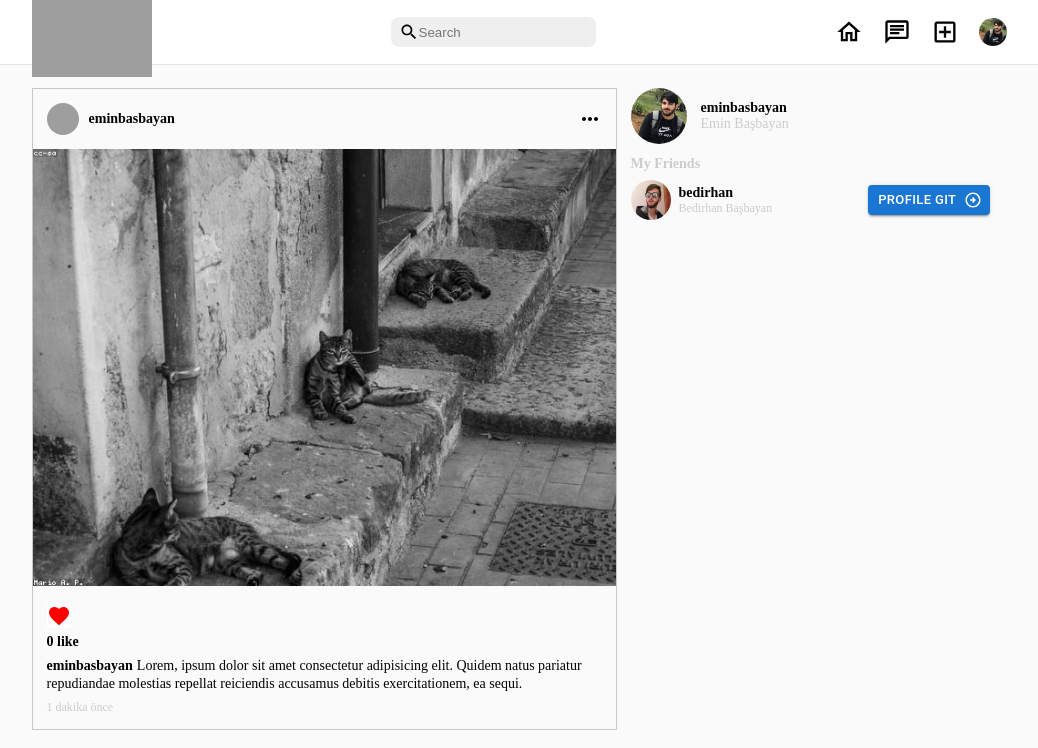
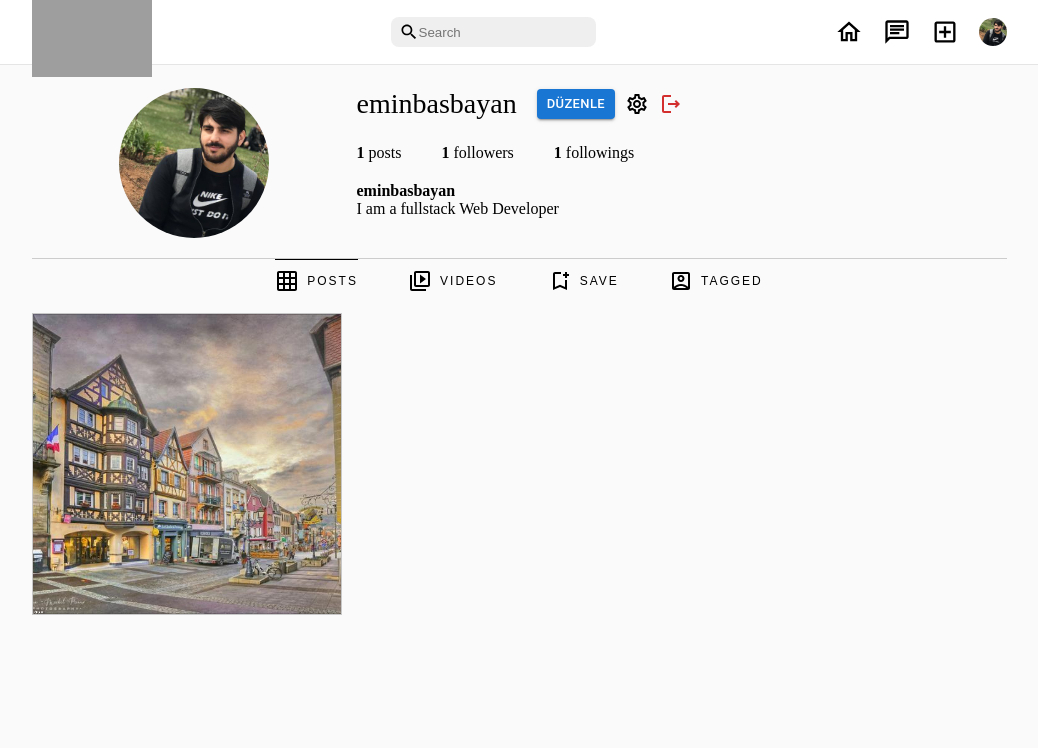
Before and after one commit to YunusEmreKilic44/instagram-clone, a React app in the folder frontend/: page / in a window 1280 px wide. Shown: the top 748 px of the page, without its empty margins (121-1159 px from the left). Built offline with nearby package versions, Linux system fonts and the light colour scheme; grey boxes are pictures that could not be loaded; the HTML template or start-up script is replaced by a standard one.

Commit message:
Profile page

```diff
--- a/frontend/src/App.jsx
+++ b/frontend/src/App.jsx
@@ -2,6 +2,7 @@ import { useState } from "react";
 import Header from "./components/Header/Header";
 import Home from "./pages/Home/Home";
 import Share from "./components/Share/Share";
+import Profile from "./pages/Profile/Profile";
 
 const App = () => {
   const [open, setOpen] = useState(false);
@@ -16,7 +17,8 @@ const App = () => {
     <div>
       <Header handleOpen={handleOpen} />
       <Share handleClose={handleClose} open={open} />
-      <Home />
+      {/* <Home /> */}
+      <Profile />
     </div>
   );
 };
--- a/frontend/src/components/Post/Post.css
+++ b/frontend/src/components/Post/Post.css
@@ -27,11 +27,11 @@
   background: #fafafa;
 }
 
-.post-header .post-image {
+.post-image {
   display: flex;
 }
 
-.post-header .post-image img {
+.post-image img {
   object-fit: cover;
 }
 
--- a/frontend/src/components/Post/Post.jsx
+++ b/frontend/src/components/Post/Post.jsx
@@ -3,14 +3,16 @@ import MoreHorizIcon from "@mui/icons-material/MoreHoriz";
 import FavoriteIcon from "@mui/icons-material/Favorite";
 import "./Post.css";
 
-const Post = () => {
+const Post = ({ top, bottom }) => {
   return (
     <div className="post-wrapper">
+      {top && (
         <div className="post-header">
           <div className="post-header-left">
             <a href="/">
               <Avatar
-              src="/static/images/avatar/1.jpg"
+                alt="Remy Sharp"
+                src="/images/person/0.png"
                 sx={{ width: 32, height: 32 }}
               />
             </a>
@@ -24,9 +26,11 @@ const Post = () => {
             </button>
           </div>
         </div>
+      )}
       <div className="post-image">
-        <img src="/images/post/1.png" alt="Post image" />
+        <img src="/images/post/2.png" alt="Post image" />
       </div>
+      {bottom && (
         <div className="post-bottom">
           <div className="post-like">
             <button>
@@ -46,6 +50,7 @@ const Post = () => {
           </div>
           <div className="post-time">1 dakika önce</div>
         </div>
+      )}
     </div>
   );
 };
--- a/frontend/src/pages/Home/Home.jsx
+++ b/frontend/src/pages/Home/Home.jsx
@@ -8,8 +8,8 @@ const Home = () => {
       <div className="home-page">
         <div className="home-page-left">
           <div className="posts">
-            <Post />
-            <Post />
+            <Post top bottom />
+            <Post bottom />
           </div>
         </div>
         <div className="home-page-right">
--- a/frontend/src/pages/Profile/Profile.css
+++ b/frontend/src/pages/Profile/Profile.css
@@ -0,0 +1,132 @@
+.profile-page {
+  margin: 88px 0;
+}
+
+.profile-page .profile-head {
+  display: flex;
+  justify-content: space-between;
+}
+
+.profile-page .profile-head .head-left {
+  flex: 1;
+  display: flex;
+  justify-content: center;
+}
+
+.profile-page .profile-head .head-right {
+  flex: 2;
+  display: flex;
+  flex-direction: column;
+}
+
+.profile-page .head-right-top {
+  display: flex;
+  column-gap: 20px;
+  align-items: center;
+}
+
+.profile-page .profile-page-buttons {
+  display: flex;
+  column-gap: 10px;
+  align-items: center;
+}
+
+.profile-page .profile-page-buttons button:not(:first-child) {
+  background: #fafafa;
+}
+
+.profile-page .profile-head .profile-page-username {
+  font-size: 28px;
+}
+
+.profile-page .head-right-center {
+  display: flex;
+  column-gap: 40px;
+  margin: 24px 0 20px 0;
+}
+
+.profile-page .head-right-center > div {
+  display: flex;
+  column-gap: 4px;
+}
+
+.profile-page .head-right-bottom {
+  display: flex;
+  flex-direction: column;
+}
+
+/* profile body section */
+
+/*! navigation tabs  */
+
+.profile-body {
+  border-top: 1px solid #ccc;
+  margin-top: 20px;
+  padding-top: 10px;
+}
+
+.profile-body .profile-nav-tabs {
+  display: flex;
+  width: 50%;
+  margin: auto;
+  justify-content: space-between;
+}
+
+.profile-body .profile-nav-tabs > button {
+  background: #fafafa;
+  display: flex;
+  align-items: center;
+  font-size: 12px;
+  letter-spacing: 2px;
+  column-gap: 8px;
+  position: relative;
+}
+
+.profile-body .profile-nav-tabs > button.active:after {
+  content: "";
+  background: #000;
+  width: 100%;
+  height: 1px;
+  position: absolute;
+  top: -10px;
+}
+
+/*! Post grid */
+
+.profile-body .profile-post-grid {
+  margin-top: 20px;
+  display: grid;
+  grid-template-columns: auto auto auto;
+  gap: 20px;
+}
+
+.profile-body .profile-post-grid .grid-post {
+  max-width: 310px;
+  position: relative;
+}
+
+.profile-body .profile-post-grid .grid-post img {
+  height: 300px;
+}
+
+.profile-body .profile-post-grid .grid-post .like-icon-wrapper {
+  position: absolute;
+  left: 50%;
+  top: 50%;
+  display: flex;
+  align-items: center;
+  opacity: 0;
+  transition: opacity 0.2s ease;
+}
+
+.profile-body .profile-post-grid .grid-post:hover .like-icon-wrapper {
+  opacity: 1;
+}
+
+.profile-post-grid .like-icon {
+  color: red;
+}
+
+.profile-post-grid b {
+  color: #fff;
+}
--- a/frontend/src/pages/Profile/Profile.jsx
+++ b/frontend/src/pages/Profile/Profile.jsx
@@ -1,5 +1,95 @@
+import Avatar from "@mui/material/Avatar";
+import Button from "@mui/material/Button";
+import SettingsOutlinedIcon from "@mui/icons-material/SettingsOutlined";
+import LogoutOutlinedIcon from "@mui/icons-material/LogoutOutlined";
+import GridOnOutlinedIcon from "@mui/icons-material/GridOnOutlined";
+import VideoLibraryOutlinedIcon from "@mui/icons-material/VideoLibraryOutlined";
+import BookmarkAddOutlinedIcon from "@mui/icons-material/BookmarkAddOutlined";
+import AccountBoxOutlinedIcon from "@mui/icons-material/AccountBoxOutlined";
+import FavoriteIcon from "@mui/icons-material/Favorite";
+
+import "./Profile.css";
+import Post from "../../components/Post/Post";
+
 const Profile = () => {
-  return <div>Profile</div>;
+  return (
+    <div className="container">
+      <div className="profile-page">
+        <div className="profile-head">
+          <div className="head-left">
+            <Avatar
+              alt="Remy Sharp"
+              src="/images/person/0.png"
+              sx={{ width: 150, height: 150 }}
+            />
+          </div>
+          <div className="head-right">
+            <div className="head-right-top">
+              <span className="profile-page-username">eminbasbayan</span>
+              <div className="profile-page-buttons">
+                <Button variant="contained" size="small">
+                  Düzenle
+                </Button>
+                <button>
+                  <SettingsOutlinedIcon />
+                </button>
+                <button>
+                  <LogoutOutlinedIcon color="error" />
+                </button>
+              </div>
+            </div>
+            <div className="head-right-center">
+              <div className="post-count">
+                <b>1</b>
+                <span>posts</span>
+              </div>
+              <div className="follower-count">
+                <b>1</b>
+                <span>followers</span>
+              </div>
+              <div className="following-count">
+                <b>1</b>
+                <span>followings</span>
+              </div>
+            </div>
+            <div className="head-right-bottom">
+              <b>eminbasbayan</b>
+              <span>I am a fullstack Web Developer</span>
+            </div>
+          </div>
+        </div>
+        <div className="profile-body">
+          <div className="profile-nav-tabs">
+            <button className="active">
+              <GridOnOutlinedIcon />
+              <span>POSTS</span>
+            </button>
+            <button>
+              <VideoLibraryOutlinedIcon />
+              <span>VIDEOS</span>
+            </button>
+            <button>
+              <BookmarkAddOutlinedIcon />
+              <span>SAVE</span>
+            </button>
+            <button>
+              <AccountBoxOutlinedIcon />
+              <span>TAGGED</span>
+            </button>
+          </div>
+          <div className="profile-post-grid">
+            <div className="grid-post">
+              <Post />
+              <div className="like-icon-wrapper">
+                <FavoriteIcon className="like-icon" />
+                <b>1</b>
+              </div>
+            </div>
+          </div>
+        </div>
+      </div>
+    </div>
+  );
 };
 
 export default Profile;
```
Lines whose indentation alone changed are shown as unchanged.
